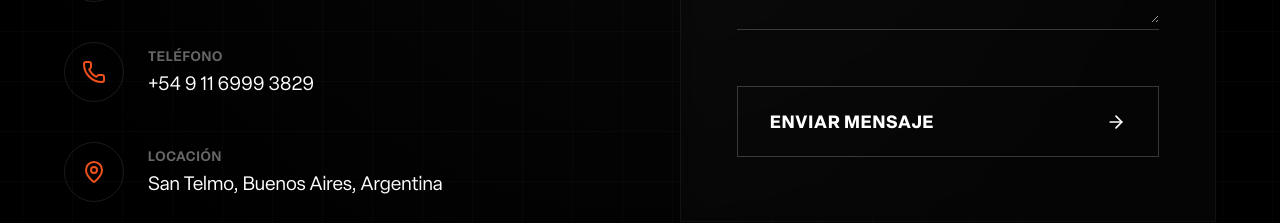
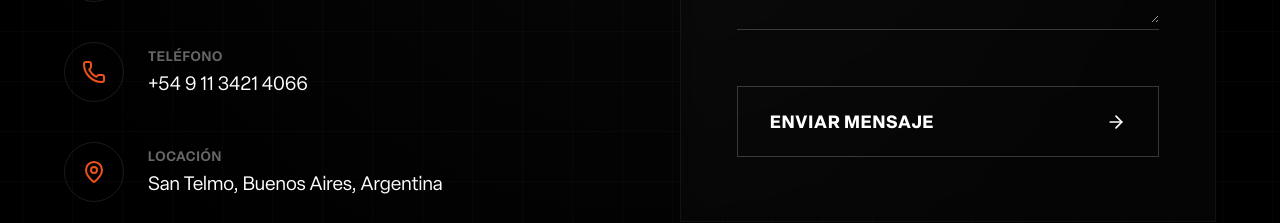
Before and after one commit to teochiapp/tres-noches, a React (Create React App) app in the folder frontend/: page / in a window 1280 px wide. Shown: the part 6724-6947 px from the top of the page. Built offline with nearby package versions, Linux system fonts and the light colour scheme; no server answers.

Commit message:
cambio contacto wpp

```diff
--- a/frontend/src/components/common/footer.jsx
+++ b/frontend/src/components/common/footer.jsx
@@ -60,7 +60,7 @@ const Footer = () => {
             <Column>
               <ExternalLink href="https://mail.google.com/mail/?view=cm&to=cine@tresnoches.com.ar" target="_blank" rel="noopener noreferrer">EMAIL</ExternalLink>
               <ExternalLink href="https://www.instagram.com/tresnochesproductora/" target="_blank" rel="noopener noreferrer">INSTAGRAM</ExternalLink>
-              <ExternalLink href="https://wa.me/5491169993829" target="_blank" rel="noopener noreferrer">WHATSAPP</ExternalLink>
+              <ExternalLink href="https://wa.me/5491134214066" target="_blank" rel="noopener noreferrer">WHATSAPP</ExternalLink>
             </Column>
           </NavColumns>
         </FooterContent>
--- a/frontend/src/components/home/Contact.jsx
+++ b/frontend/src/components/home/Contact.jsx
@@ -119,7 +119,7 @@ export default function Contact() {
                     <IconWrapper><Phone size={24} /></IconWrapper>
                     <ItemContent>
                       <ItemLabel>Teléfono</ItemLabel>
-                      <ItemText>+54 9 11 6999 3829</ItemText>
+                      <ItemText>+54 9 11 3421 4066</ItemText>
                     </ItemContent>
                   </ContactItem>
                 </motion.div>
```
